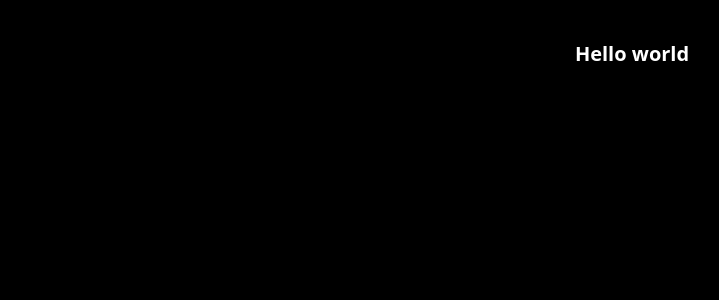
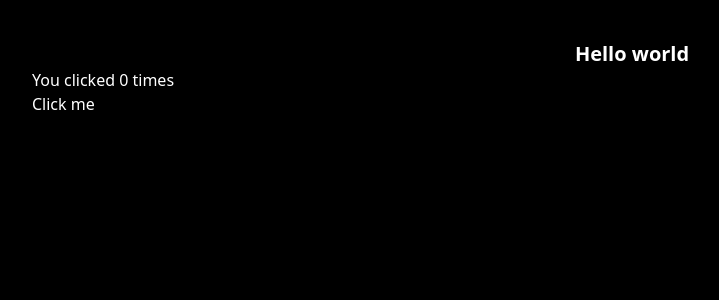
Before and after one commit to DavidAyala-DW/wordpress_headless, a Next.js app: page / in a window 1280 px wide. Shown: the top 300 px of the page, without its empty margins (8-727 px from the left). Built offline with nearby package versions, Linux system fonts and the light colour scheme.

Commit message:
add useState

```diff
--- a/src/pages/index.js
+++ b/src/pages/index.js
@@ -1,14 +1,20 @@
 import parse from 'html-react-parser';
 import Head from 'next/head';
 import Script from 'next/script'
-
+import React, { useState } from 'react';
 
 export default function Home({data, header}) {
+
+  const [count, setCount] = useState(0);
 
   return (
 
     <main className='p-10 bg-black text-white min-h-screen'>
       <h1 className='text-xl text-center font-semibold'>Hello world</h1>
+      <p>You clicked {count} times</p>
+      <button onClick={() => setCount(count + 1)}>
+        Click me
+      </button>
     </main>
 
   )
```
